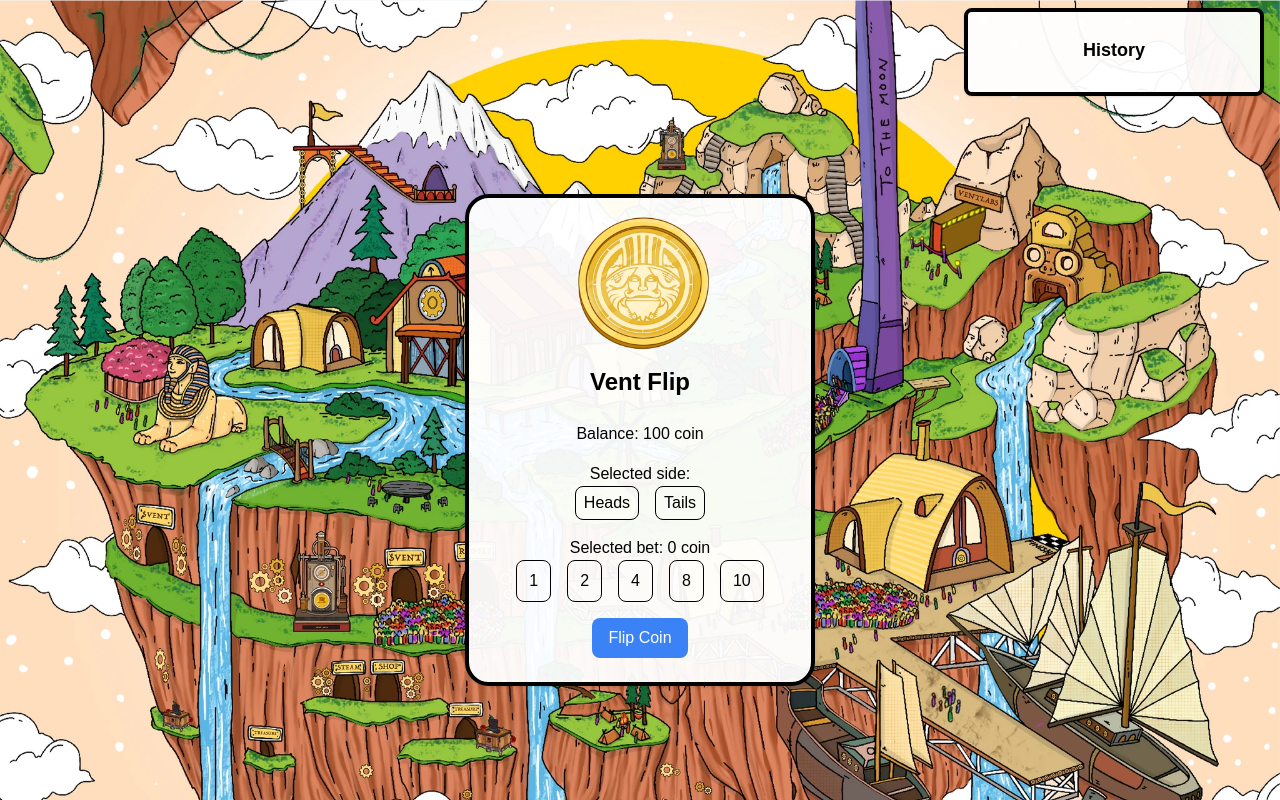
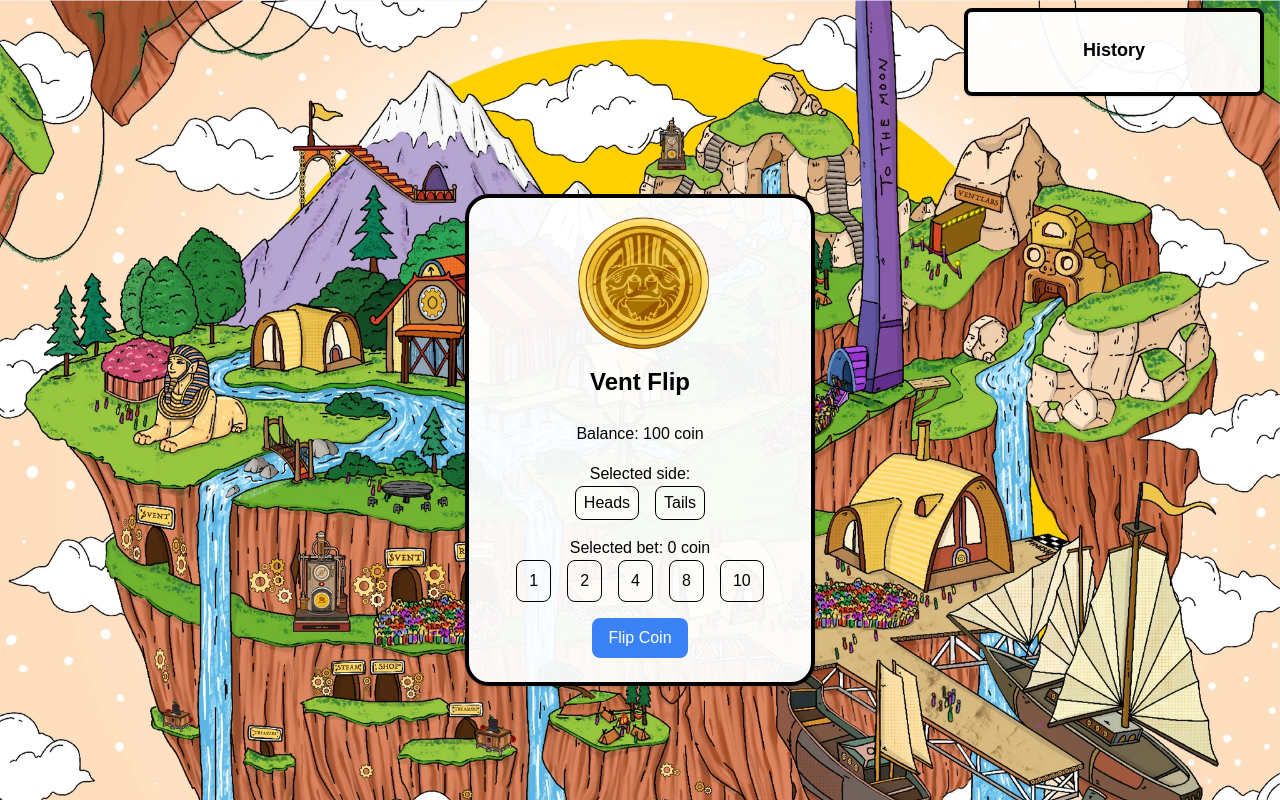
Before and after one commit to ifanshx/GameSteamland, a Next.js app: page /components/Coinflip in a window 1280 px wide. Built offline with nearby package versions, Linux system fonts and the light colour scheme.

Commit message:
image based on result

```diff
--- a/pages/components/Coinflip.tsx
+++ b/pages/components/Coinflip.tsx
@@ -17,6 +17,7 @@ export default function Coinflip() {
   const [selectedBet, setSelectedBet] = useState(0);
   const [history, setHistory] = useState<HistoryItem[]>([]);
   const [isFlipping, setIsFlipping] = useState(false);
+  const [coinImage, setCoinImage] = useState("/coin/heads.png") //default head
 
   const winPercentage = 50;
 
@@ -64,6 +65,8 @@ export default function Coinflip() {
         ...history.slice(0, 4),
       ];
 
+      setCoinImage( result == "Heads" ? "/coin/heads.png" : "/coin/Tails.png" );
+
       setSelectedSide("");
       setSelectedBet(0);
       setBalance(newBalance);
@@ -90,11 +93,11 @@ export default function Coinflip() {
     audio.play();
   };
 
-  const coinImage = isFlipping
-    ? "heads.png"
-    : selectedSide === "Heads"
-    ? "heads.png"
-    : "tails.png";
+  // const coinImage = isFlipping
+  //   ? "/coin/heads.png"
+  //   : selectedSide === "Heads"
+  //   ? "/coin/heads.png"
+  //   : "/coin/Tails.png";
 
   return (
     <div
@@ -103,15 +106,14 @@ export default function Coinflip() {
     >
       <div className="max-w-md mt-20 w-[350px] mx-auto bg-white  bg-opacity-95 border-4 border-black shadow p-2 rounded-3xl">
         <div className="w-40 h-40 mx-auto ">
-          <Image
-            src={`/coin/${coinImage}`}
+          <img
+            src={coinImage}
             alt={selectedSide}
             width={100}
             height={100}
             className={`w-40 h-40 mx-auto  ${
               isFlipping ? "animate-flip2" : ""
             }`}
-            priority
           />
         </div>
 
```
